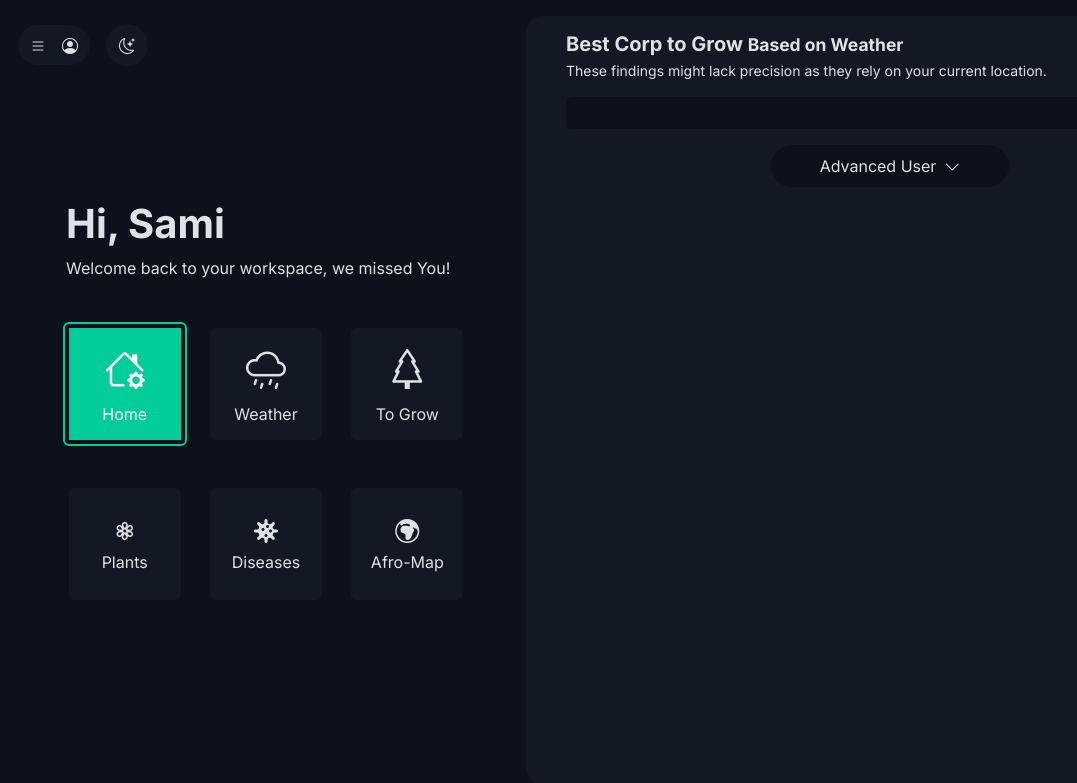
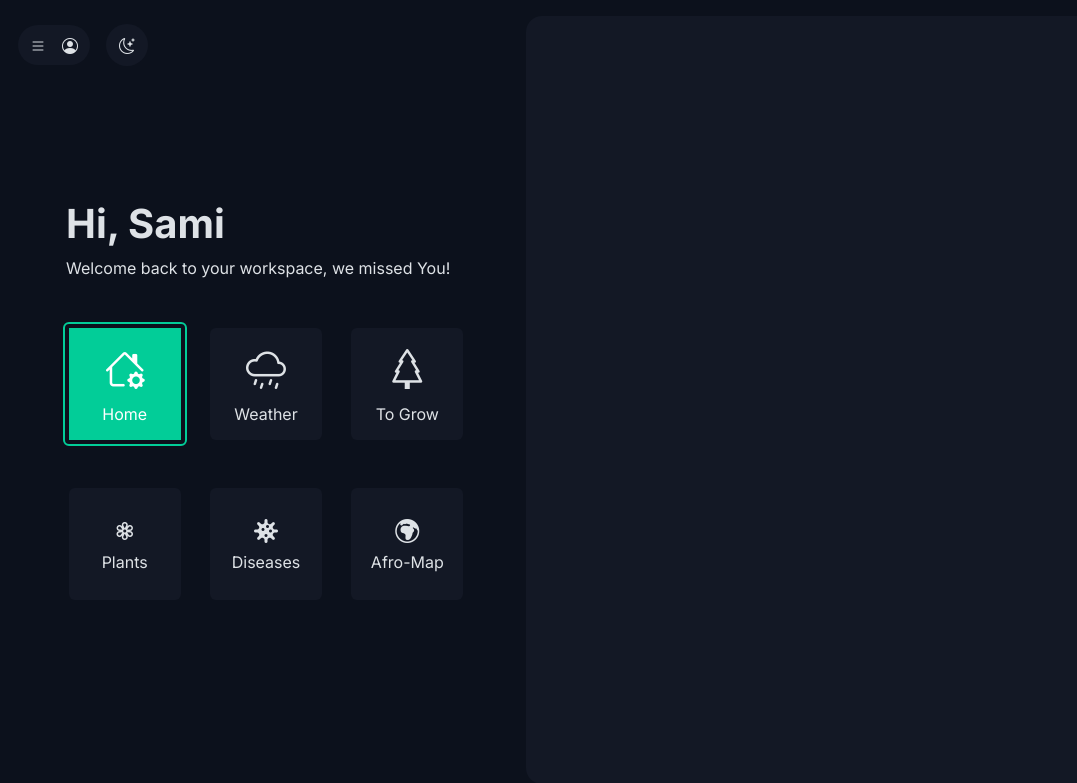
Before and after one commit to EcoGen-Innovators/AgriBot, a Flask app: page / in a window 1280 px wide. Shown: the top 783 px of the page, without its empty margins (10-1087 px from the left). Run offline with Flask 3, Linux system fonts and the light colour scheme; the visitor is signed in with stand-in values (Sample User, id 1); some libraries are stand-ins or nearby versions.

Commit message:
Fix Tabs

```diff
--- a/app/v1/templates/index.html
+++ b/app/v1/templates/index.html
@@ -96,7 +96,7 @@
         </div>
          <div class="col h-65 h-md-100 bg-secondary rounded-4 overflow-auto">
           <div class="tab-content py-4 p-md-3 h-100" id="pills-tabContent">
-            <div class="tab-pane fade pb-4 position-relative h-100" id="pills-home" role="tabpanel" aria-labelledby="pills-home-tab" tabindex="0">
+            <div class="tab-pane fade pb-4 position-relative h-100 show active" id="pills-home" role="tabpanel" aria-labelledby="pills-home-tab" tabindex="0">
 
             </div>
             <div class="tab-pane fade pb-4" id="pills-weather" role="tabpanel" aria-labelledby="pills-weather-tab" tabindex="0">
@@ -180,7 +180,7 @@
                 <canvas id="hourlyTemperatureChart" width="400" height="160"></canvas>
               </div>
             </div>
-            <div class="tab-pane fade pb-4 show active" id="pills-togrow" role="tabpanel" aria-labelledby="pills-togrow-tab" tabindex="0">
+            <div class="tab-pane fade pb-4" id="pills-togrow" role="tabpanel" aria-labelledby="pills-togrow-tab" tabindex="0">
               <div class="container">
                 <div class="mb-3">
                   <h1 class="fs-5 fw-bold text-body mb-1">Best Corp to Grow <small>Based on Weather</small></h1>
```
